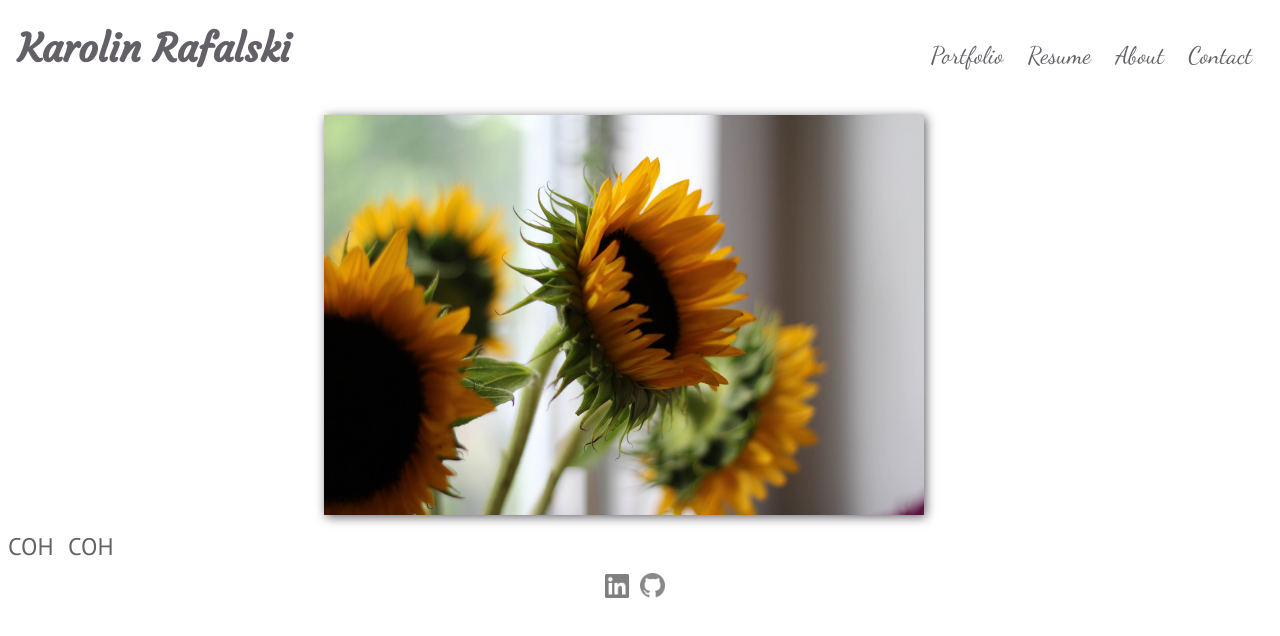
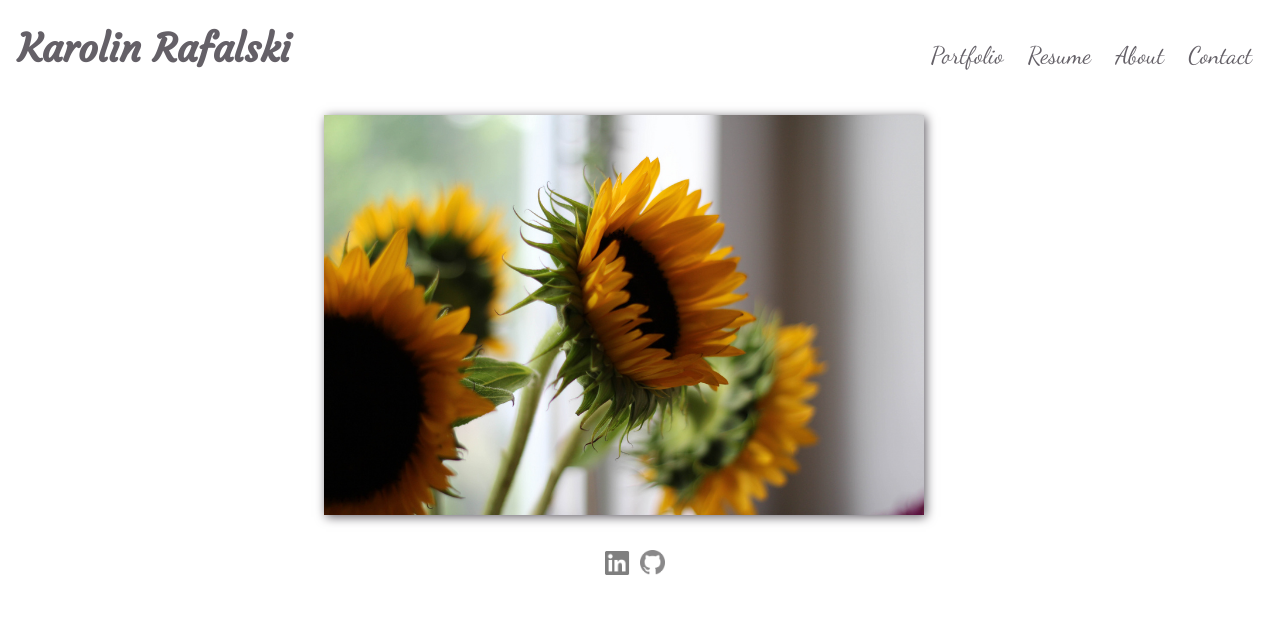
Before and after one commit to Krafalski/Krafalski.github.io, a plain HTML site: page index.html in a window 1280 px wide. Drawn offline with Linux system fonts and the light colour scheme.

Commit message:
prepare to change branches

```diff
--- a/index.html
+++ b/index.html
@@ -31,8 +31,8 @@
           <h1> Welcome! </h1>
         </div>
       </div>
-      <a href="./html/coh/l3/index.html"> COH</a>
-      <a href="./html/coh/l4/index.html"> COH</a>
+      <!-- <a href="./html/coh/l3/index.html"> COH</a>
+      <a href="./html/coh/l4/index.html"> COH</a> -->
       <div id="footer">
           <div class="footer-space"></div>
           <div><a href="http://www.linkedin.com/in/krafalski"><img src="./assets/images/in-square.png" alt="linkedin"></a></div>
```
